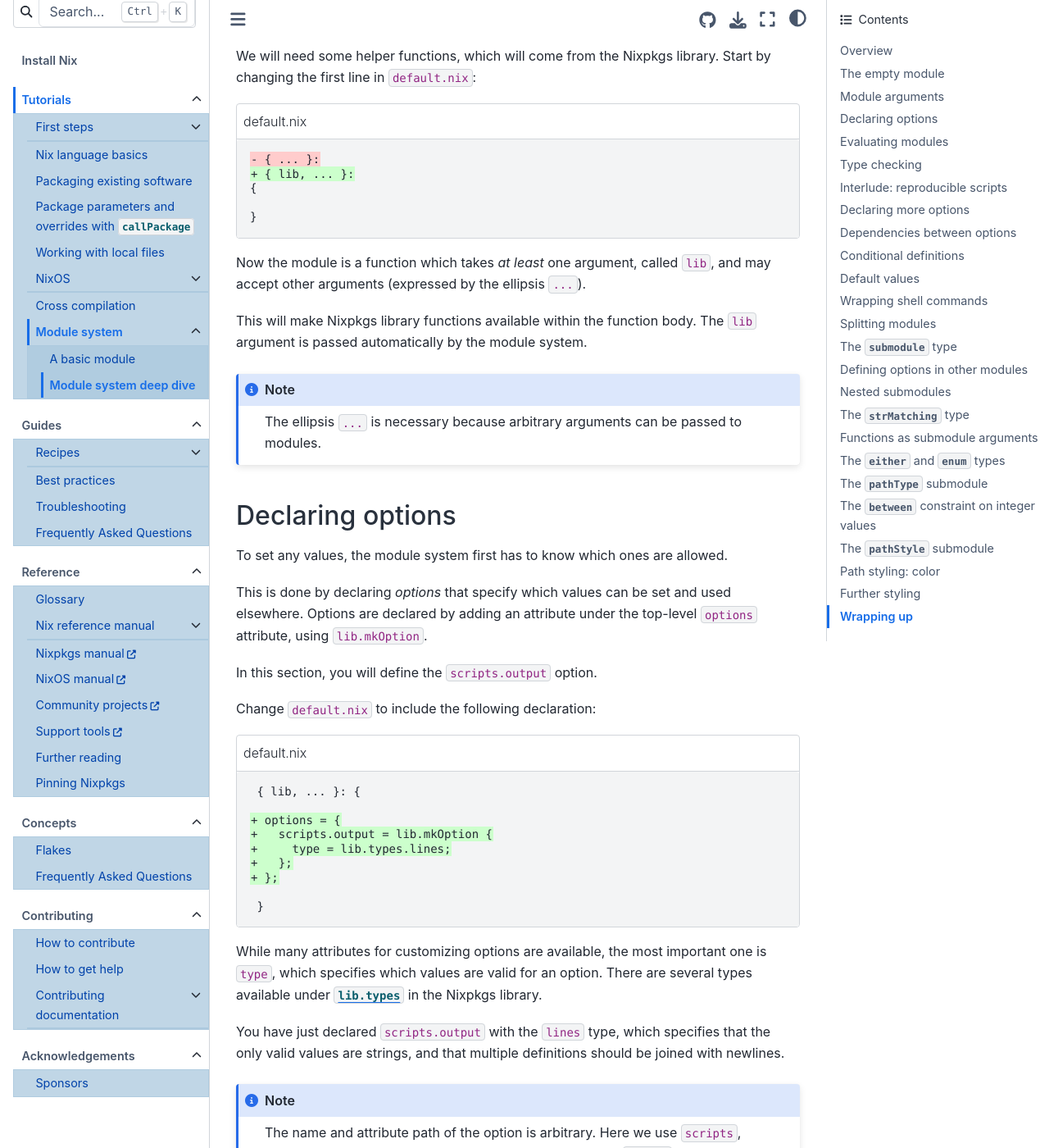
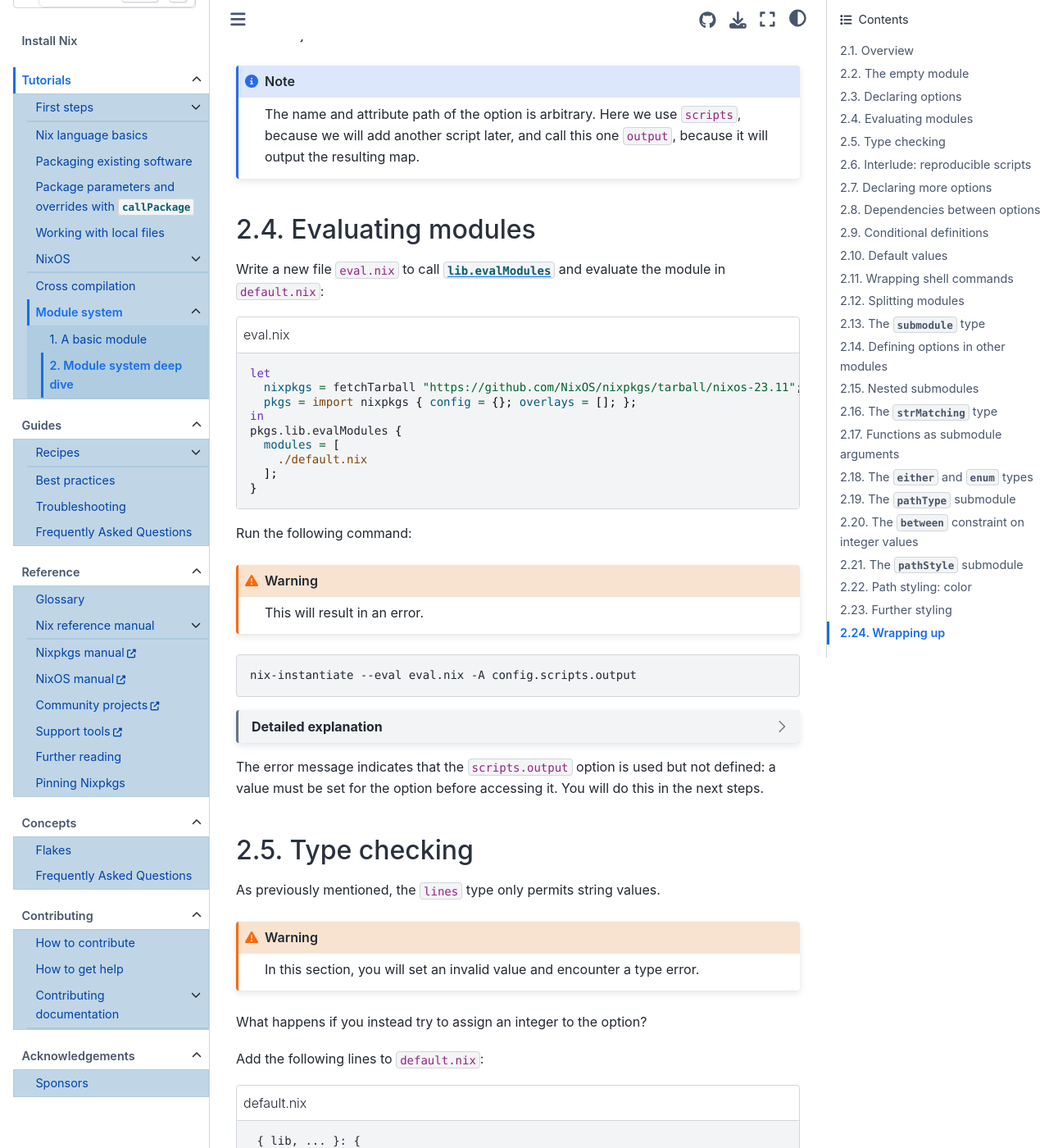
Before and after one commit to NixOS/nix.dev, a Sphinx documentation site: the page built from source/tutorials/module-system/deep-dive.md, in a window 1280 px wide and 1400 px high, scrolled down 1912 px. Shown: the whole window at 82% size. Built offline with Sphinx 7.4.7 and the Sphinx Book theme 1.1.4, drawn with Linux system fonts in a browser that asks for light colours; some of the changed text lies outside the part shown.

Commit message:
simplify, deduplicate
- move introduction to the overview
- use nix-shell and nix-instantiate
- be a bit more precise where it seems important
- add section headings
- add more links
- cut redundant parts from the deep dive

````diff
--- a/source/tutorials/module-system/module-system.md
+++ b/source/tutorials/module-system/deep-dive.md
@@ -3,8 +3,7 @@
 
 Or: *Wrapping the world in modules*
 
-Much of the power in Nixpkgs and NixOS comes from the module system.
-It provides mechanisms for conveniently declaring and automatically merging interdependent attribute sets that follow dynamic type constraints, making it easy to express modular configurations.
+In this tutorial you will follow an extensive demonstration of how to wrap an existing API with Nix modules.
 
 ## Overview
 
@@ -14,24 +13,11 @@
 
 ### What will you learn?
 
-In this tutorial you'll learn
-- what a module is
-- how to define one
-- what options are
-- how to declare them
-- how to express dependencies between modules
-
-and follow an extensive demonstration of how to wrap an existing API with Nix modules.
-
-Concretely, you'll write modules to interact with the [Google Maps API](https://developers.google.com/maps/documentation/maps-static), declaring options which represent map geometry, location pins, and more.
+You'll write modules to interact with the [Google Maps API](https://developers.google.com/maps/documentation/maps-static), declaring module options which represent map geometry, location pins, and more.
 
 During the tutorial, you will first write some *incorrect* configurations, creating opportunities to discuss the resulting error messages and how to resolve them, particularly when discussing type checking.
 
 ### What do you need?
-
-- Familiarity with data types and general programming concepts
-- A {ref}`Nix installation <install-nix>` to run the examples
-- Intermediate proficiency in reading and writing the Nix language
 
 You will use two helper scripts for this exercise.
 Download {download}`map.sh <files/map.sh>` and {download}`geocode.sh <files/geocode.sh>` to your working directory.
@@ -40,15 +26,8 @@
 To run the examples in this tutorial, you will need a [Google API key](https://developers.google.com/maps/documentation/maps-static/start#before-you-begin) in `$XDG_DATA_HOME/google-api/key`.
 :::
 
-### How long will it take?
-
-This is a very long tutorial.
-Prepare for at least 3 hours of work.
 
 ## The empty module
-
-We have to start somewhere.
-The simplest module is just a function that takes any attributes and returns an empty attribute set.
 
 Write the following into a file called `default.nix`:
 
@@ -60,10 +39,9 @@
 }
 ```
 
-## Module arguments
+## Declaring options
 
-We will need some helper functions, which will come from the Nixpkgs library.
-Start by changing the first line in `default.nix`:
+We will need some helper functions, which will come from the [Nixpkgs library](Nixpkgs library ), which is passed by the module system as `lib`:
 
 ```{code-block} diff
 :caption: default.nix
@@ -74,25 +52,7 @@
 }
 ```
 
-Now the module is a function which takes *at least* one argument, called `lib`, and may accept other arguments (expressed by the ellipsis `...`).
-
-This will make Nixpkgs library functions available within the function body.
-The `lib` argument is passed automatically by the module system.
-
-:::{note}
-The ellipsis `...` is necessary because arbitrary arguments can be passed to modules.
-:::
-
-## Declaring options
-
-To set any values, the module system first has to know which ones are allowed.
-
-This is done by declaring *options* that specify which values can be set and used elsewhere.
-Options are declared by adding an attribute under the top-level `options` attribute, using `lib.mkOption`.
-
-In this section, you will define the `scripts.output` option.
-
-Change `default.nix` to include the following declaration:
+Using [`lib.mkOption`](https://nixos.org/manual/nixpkgs/stable/#function-library-lib.options.mkOption), declare the `scripts.output` option to have the type `lines`:
 
 ```{code-block} diff
 :caption: default.nix
@@ -107,10 +67,7 @@
  }
 ```
 
-While many attributes for customizing options are available, the most important one is `type`, which specifies which values are valid for an option.
-There are several types available under [`lib.types`](https://nixos.org/manual/nixos/stable/#sec-option-types-basic) in the Nixpkgs library.
-
-You have just declared `scripts.output` with the `lines` type, which specifies that the only valid values are strings, and that multiple definitions should be joined with newlines.
+The `lines` type means that the only valid values are strings, and that multiple definitions should be joined with newlines.
 
 :::{note}
 The name and attribute path of the option is arbitrary.
@@ -119,12 +76,12 @@
 
 ## Evaluating modules
 
-Write a new file, `eval.nix`, which you will use to evaluate `default.nix`:
+Write a new file `eval.nix` to call [`lib.evalModules`](https://nixos.org/manual/nixpkgs/unstable/#module-system-lib-evalModules) and evaluate the module in `default.nix`:
 
 ```{code-block} nix
 :caption: eval.nix
 let
-  nixpkgs = fetchTarball "https://github.com/NixOS/nixpkgs/tarball/nixos-22.11";
+  nixpkgs = fetchTarball "https://github.com/NixOS/nixpkgs/tarball/nixos-23.11";
   pkgs = import nixpkgs { config = {}; overlays = []; };
 in
 pkgs.lib.evalModules {
@@ -133,9 +90,6 @@
   ];
 }
 ```
-
-[`evalModules`](https://nixos.org/manual/nixpkgs/unstable/#module-system-lib-evalModules) is the function that evaluates modules, applies type checking, and merges values into the final attribute set.
-It expects a `modules` attribute whose value is a list, where each element can be a path to a module or an expression that follows the [module schema](https://nixos.org/manual/nixos/stable/#sec-writing-modules).
 
 Run the following command:
 
@@ -147,9 +101,11 @@
 nix-instantiate --eval eval.nix -A config.scripts.output
 ```
 
+:::{dropdown} Detailed explanation
 [`nix-instantiate --eval`](https://nixos.org/manual/nix/stable/command-ref/nix-instantiate) parses and evaluates the Nix file at the specified path, and prints the result.
 `evalModules` produces an attribute set where the final configuration values appear in the `config` attribute.
 Therefore we evaluate the Nix expression in `eval.nix` at the [attribute path](https://nixos.org/manual/nix/stable/language/operators#attribute-selection) `config.scripts.output`.
+:::
 
 The error message indicates that the `scripts.output` option is used but not defined: a value must be set for the option before accessing it.
 You will do this in the next steps.
````
Also changed, not shown: source/tutorials/module-system/a-basic-module/index.md (+44 -61 lines), source/tutorials/module-system/index.md (+27 -2 lines), 5 other files.
